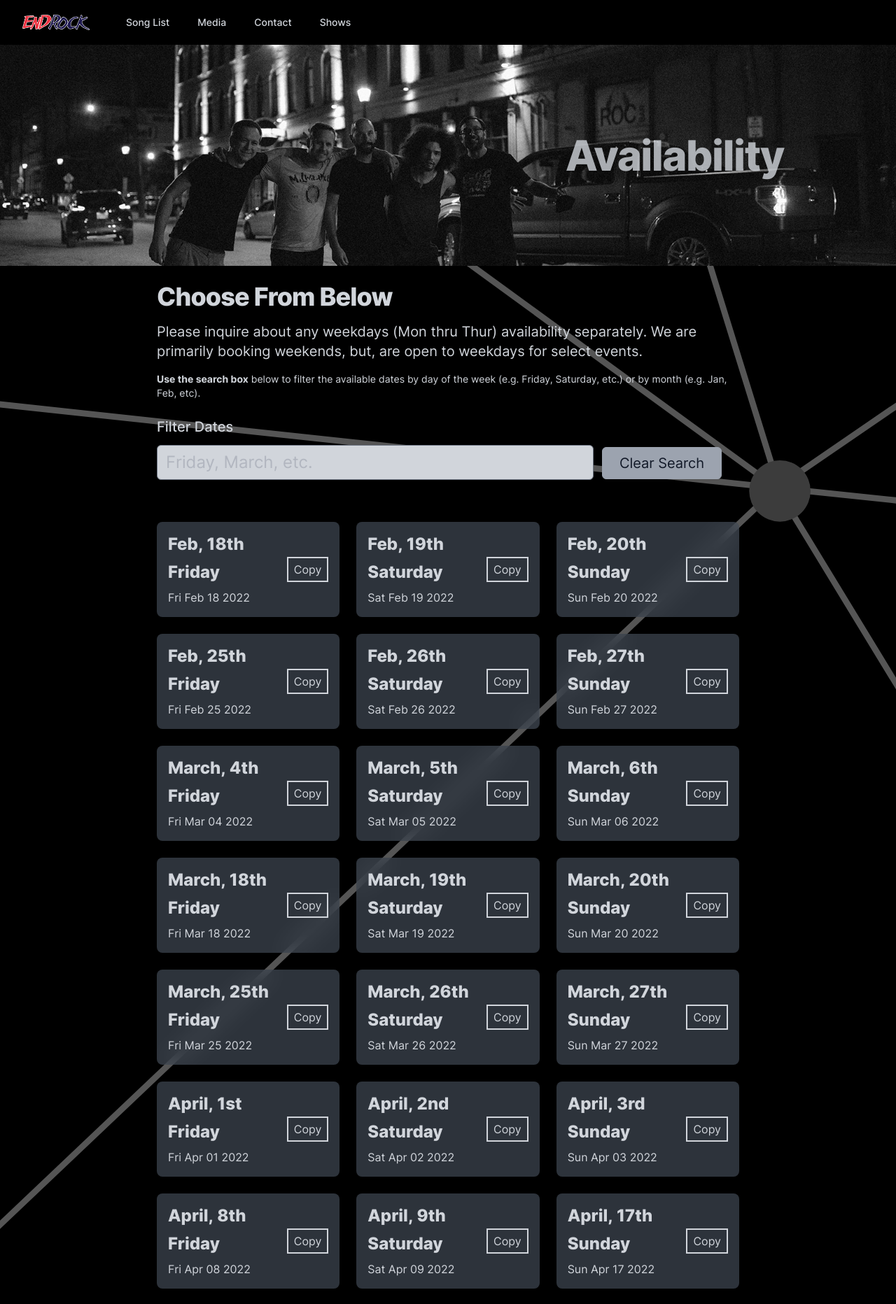
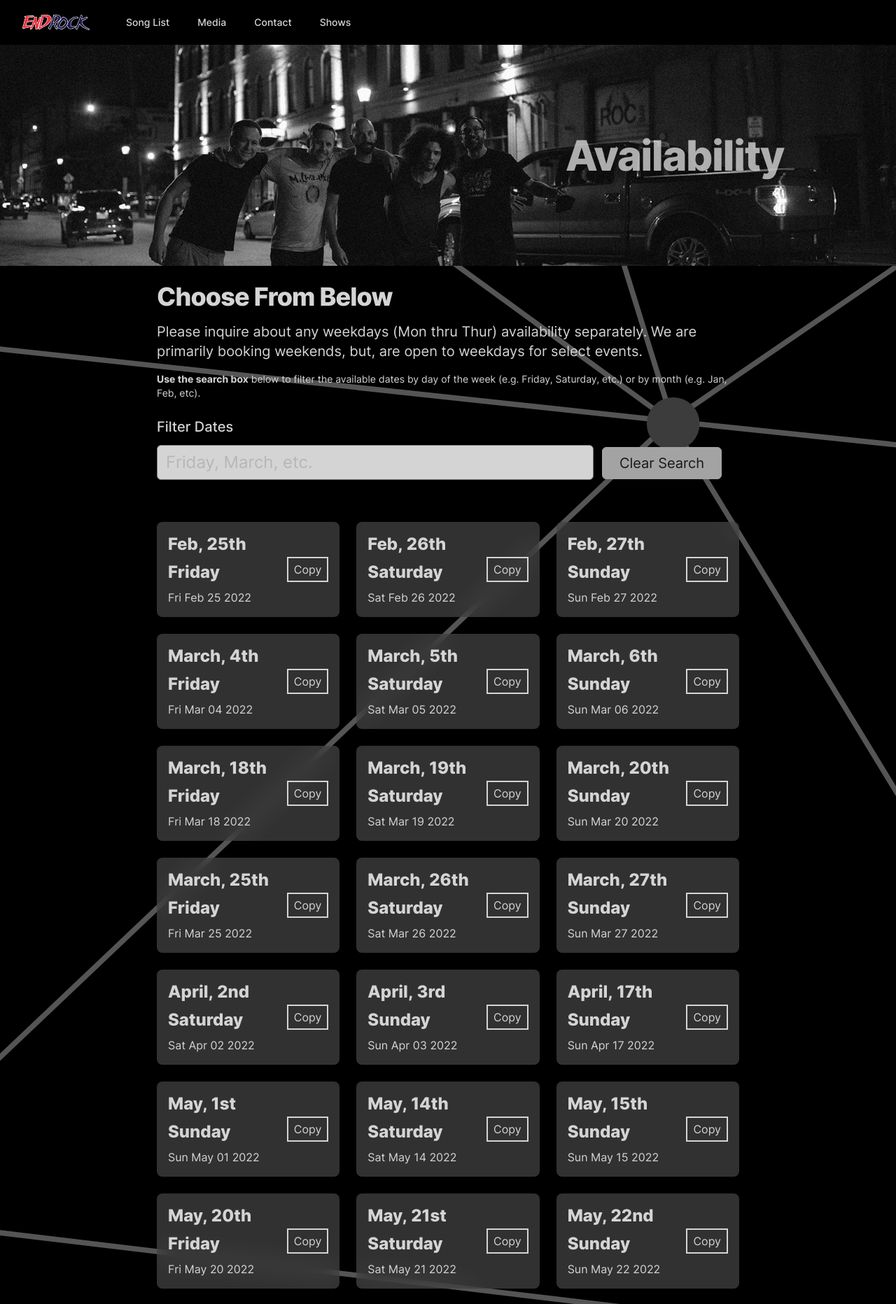
Before and after one commit to keepforever/www.endrockcle.com, a Next.js app: page /availability in a window 1280 px wide. Shown: the top 1864 px of the page at 70% size. Built offline with nearby package versions, Linux system fonts and the light colour scheme.

Commit message:
chore: update

```diff
--- a/src/components/Nav.tsx
+++ b/src/components/Nav.tsx
@@ -13,7 +13,7 @@ export default function Nav() {
       <ul className='flex items-center justify-between px-8 py-4'>
         <li>
           <Link href='/'>
-            <a className='font-bold text-green-400'>Home</a>
+            <a className='font-bold text-emerald-400'>Home</a>
           </Link>
         </li>
         <ul className='flex items-center justify-between space-x-4'>
--- /dev/null
+++ b/src/constants/blackoutDays.ts
@@ -0,0 +1,50 @@
+export const blackoutDays = [
+  '2/4/2022',
+  '3/11/2022',
+  '3/12/2022',
+  '3/13/2022',
+  '4/1/2022',
+  '4/8/2022',
+  '4/9/2022',
+  '4/10/2022',
+  // collision bend show
+  '4/15/2022',
+  '4/16/2022',
+  '4/22/2022',
+  '4/23/2022',
+  '4/24/2022',
+  '4/29/2022',
+  '4/30/2022',
+  '5/13/2022',
+  // basement show
+  '5/6/2022',
+  '5/7/2022',
+  '5/8/2022',
+  '5/27/2022',
+  '6/3/2022',
+  '6/4/2022',
+  '6/17/2022',
+  '6/18/2022',
+  '6/19/2022',
+  '6/24/2022',
+  '6/25/2022',
+  '6/26/2022',
+  // basement show
+  '7/22/2022',
+  '7/23/2022',
+  '7/24/2022',
+  '7/30/2022',
+  '7/31/2022',
+  '8/5/2022',
+  '8/6/2022',
+  // Roundhouse show (PIB)
+  '8/18/2022',
+  '8/19/2022',
+  '8/20/2022',
+  '9/2/2022',
+  '9/3/2022',
+  '10/8/2022',
+  '12/23/2022',
+  '12/24/2022',
+  '12/25/2022',
+];
--- a/src/constants/shows.ts
+++ b/src/constants/shows.ts
@@ -8,6 +8,20 @@ export const shows = [
   },
   {
     id: 2,
+    date: '05/06/2022',
+    venueName: 'The Basement (Twinsburg, Oh)',
+    beginEnd: '8 pm - 12 pm',
+    url: 'https://www.facebook.com/TheBasementTwinsburg',
+  },
+  {
+    id: 3,
+    date: '07/22/2022',
+    venueName: 'The Basement (Twinsburg, Oh)',
+    beginEnd: '8 pm - 12 pm',
+    url: 'https://www.facebook.com/TheBasementTwinsburg',
+  },
+  {
+    id: 4,
     date: '08/18/2022',
     venueName: 'The Roundhouse (PIB)',
     beginEnd: '8 pm - 11 pm',
--- a/src/pages/404.tsx
+++ b/src/pages/404.tsx
@@ -14,7 +14,7 @@ export default function NotFoundPage() {
           <div className='flex flex-col items-center justify-center min-h-screen text-center text-white layout'>
             <RiAlarmWarningFill
               size={60}
-              className='text-yellow-300 animate-flicker drop-shadow-glow'
+              className='text-amber-300 animate-flicker drop-shadow-glow'
             />
             <h1 className='mt-8'>Page Not Found</h1>
             <CustomLink className='mt-4' href='/'>
--- a/src/pages/availability.tsx
+++ b/src/pages/availability.tsx
@@ -25,6 +25,7 @@ const Shows: React.FC = () => {
       setShowCopyIndex('');
     }, 2000);
   };
+
   return (
     <AppShell>
       <Seo templateTitle='Availability' />
--- a/src/styles/globals.css
+++ b/src/styles/globals.css
@@ -85,6 +85,6 @@
   }
 
   .kangaroo {
-    @apply text-blue-400 dark:text-yellow-400;
+    @apply text-blue-400 dark:text-amber-400;
   }
 }
--- a/src/utils/blackout.ts
+++ b/src/utils/blackout.ts
@@ -1,43 +1,4 @@
-const blackoutDays = [
-  '2/04/2022',
-  '3/11/2022',
-  '3/12/2022',
-  '3/13/2022',
-  '4/01/2022',
-  '4/08/2022',
-  '4/09/2022',
-  '4/10/2022',
-  '4/15/2022',
-  '4/16/2022',
-  '4/22/2022',
-  '4/23/2022',
-  '4/24/2022',
-  '4/29/2022',
-  '4/30/2022',
-  '5/13/2022',
-  '5/27/2022',
-  '6/03/2022',
-  '6/04/2022',
-  '6/17/2022',
-  '6/18/2022',
-  '6/19/2022',
-  '6/24/2022',
-  '6/25/2022',
-  '6/26/2022',
-  '7/30/2022',
-  '7/31/2022',
-  '8/05/2022',
-  '8/06/2022',
-  '8/18/2022',
-  '8/19/2022',
-  '8/20/2022',
-  '9/02/2022',
-  '9/03/2022',
-  '10/08/2022',
-  '12/23/2022',
-  '12/24/2022',
-  '12/25/2022',
-];
+import { blackoutDays } from '../constants/blackoutDays';
 
 // convert single date to format MM/DD/YYYY
 export const convertDate = (date: Date) => {
@@ -103,14 +64,22 @@ export function getOrdinalNum(n: number) {
 }
 
 export const availableDates = daysOfYear.filter((date, index) => {
-  if (
-    index > 45 &&
-    (date.getDay() === 0 || date.getDay() === 6 || date.getDay() === 5)
-  ) {
-    const indexOfFoundDate = blackoutDays.indexOf(convertDateToString(date));
-    const shouldReturnTrue = indexOfFoundDate === -1;
-    return shouldReturnTrue;
-  } else {
-    return false;
-  }
+  const isAfterDayFortyFive = index > 52;
+
+  const isFriSatSun =
+    date.getDay() === 0 || date.getDay() === 6 || date.getDay() === 5;
+  const convertedDate = convertDate(date);
+  const isBlackoutDay = blackoutDays.includes(convertedDate);
+
+  // if (convertDate(date) === '5/6/2022') {
+  // console.group(`blackout.ts`);
+  // console.log('\n', `isAfterDayFortyFive = `, isAfterDayFortyFive, '\n');
+  // console.log('\n', `isFriSatSun = `, isFriSatSun, '\n');
+  // console.log('\n', `convertedDate = `, convertedDate, '\n');
+  // console.log('\n', `blackoutDays = `, blackoutDays, '\n');
+  // console.log('\n', `isBlackoutDay = `, isBlackoutDay, '\n');
+  // console.groupEnd();
+  // }
+
+  return isAfterDayFortyFive && isFriSatSun && !isBlackoutDay;
 });
--- a/tailwind.config.js
+++ b/tailwind.config.js
@@ -1,5 +1,6 @@
 /* eslint-disable @typescript-eslint/no-var-requires */
 const { fontFamily } = require('tailwindcss/defaultTheme');
+const colors = require('tailwindcss/colors');
 
 function withOpacity(variableName) {
   return ({ opacityValue }) => {
@@ -13,7 +14,7 @@ function withOpacity(variableName) {
 /** @type {import("@types/tailwindcss/tailwind-config").TailwindConfig } */
 module.exports = {
   mode: 'jit',
-  purge: ['./src/**/*.{js,jsx,ts,tsx}'],
+  content: ['./src/**/*.{js,jsx,ts,tsx}'],
   darkMode: 'class', // or 'media' or 'class'
   theme: {
     extend: {
@@ -21,15 +22,17 @@ module.exports = {
         primary: ['Inter', ...fontFamily.sans],
       },
       colors: {
+        dark: '#222222',
+        gray: colors.neutral,
+        current: 'currentColor',
+        'erc-red': '#EE3142',
+        'erc-yellow': '#E9E71F',
+        'erc-blue': '#201B50',
         primary: {
           // Customize it on globals.css :root
           400: withOpacity('--tw-clr-primary-400'),
           500: withOpacity('--tw-clr-primary-500'),
         },
-        dark: '#222222',
-        'erc-red': '#EE3142',
-        'erc-yellow': '#E9E71F',
-        'erc-blue': '#201B50',
       },
       keyframes: {
         flicker: {
@@ -53,9 +56,6 @@ module.exports = {
       },
     },
   },
-  variants: {
-    extend: {},
-  },
   plugins: [
     require('@tailwindcss/forms'),
     require('@tailwindcss/aspect-ratio'),
--- a/temp.js
+++ b/temp.js
@@ -1,3 +1,9 @@
 // let param = encodeURIComponent('ChIJOTAHBXSpMYgRksg3YISXTu0');
 // let url = 'https://www.google.com/maps/search/?api=1&query_place_id=' + param;
 // console.log('\n', '\n', `url = `, url, '\n', '\n');
+
+/*
+
+
+
+*/
```
Also changed, not shown: package.json (+5 -5 lines), 1 other file (tests, documents, lock files or other folders).
